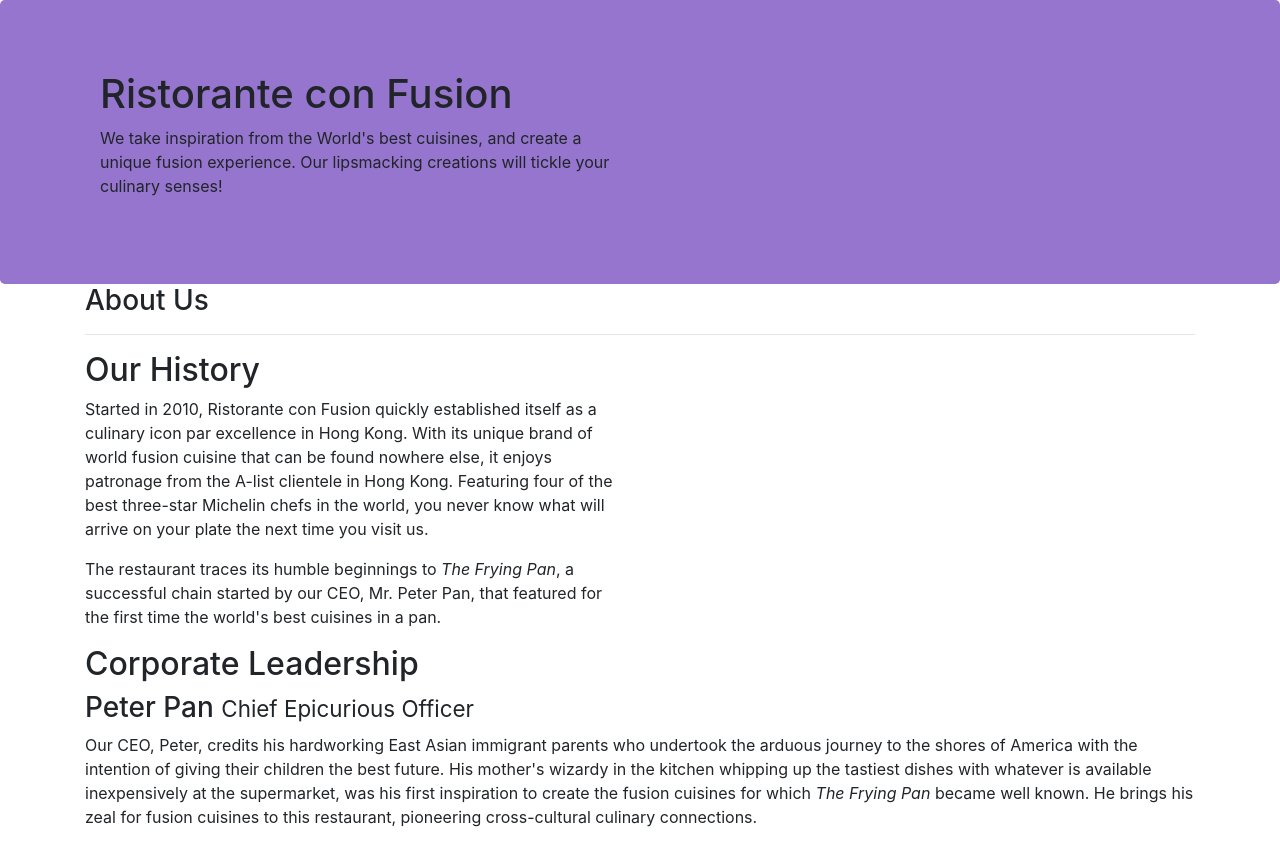
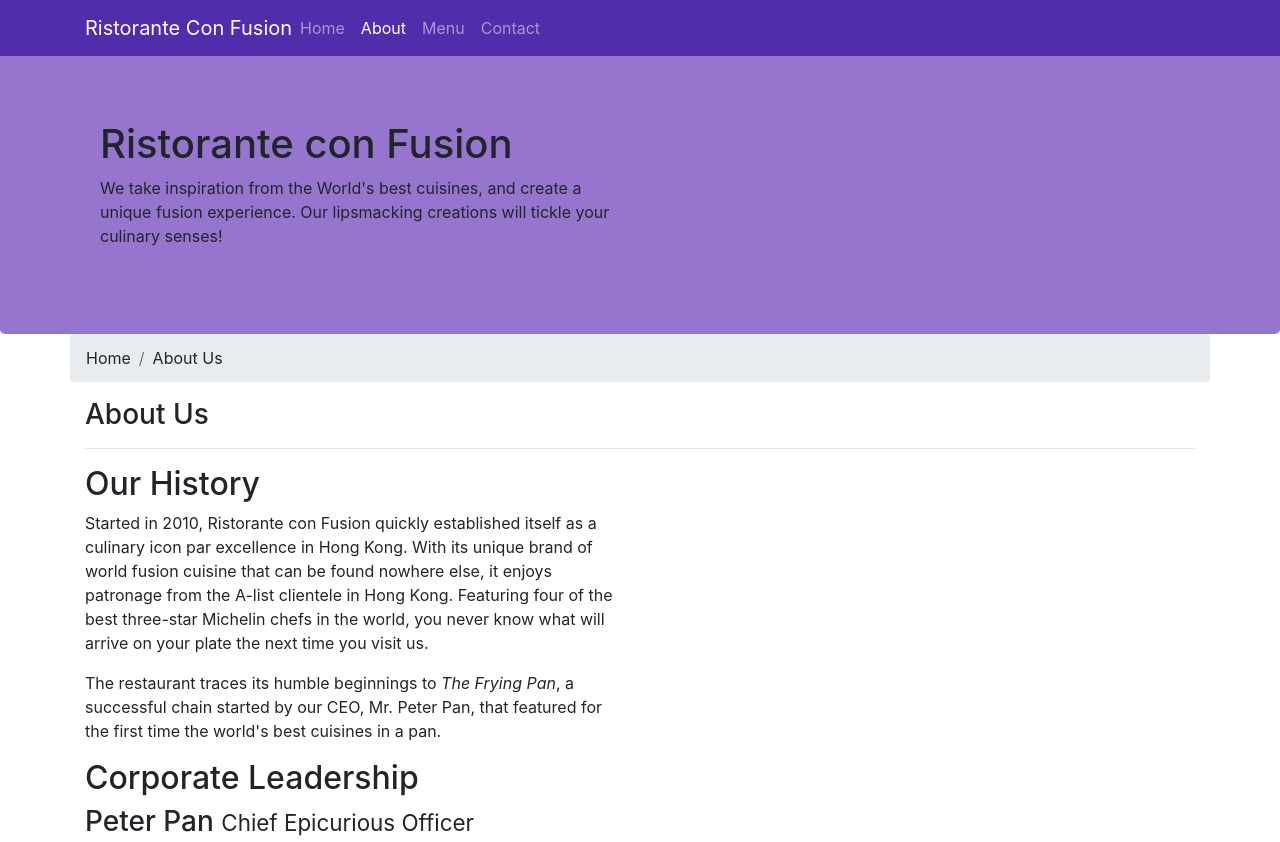
Before and after one commit to purnasrivatsa96/restaurant-website-conFusion, a website: page aboutus.html in a window 1280 px wide. Shown: the top 842 px of the page. Drawn offline with nearby package versions, Linux system fonts and the light colour scheme.

Commit message:
navbar and breadcrumb

```diff
--- a/aboutus.html
+++ b/aboutus.html
@@ -15,7 +15,22 @@
 </head>
 
 <body>
-
+<nav class='navbar navbar-dark navbar-expand-sm fixed-top'>
+        <div class='container'>
+            <button class='navbar-toggler' type='button' data-toggle='collapse' data-target='#Navbar'>
+                <span class='navbar-toggler-icon'></span>
+            </button>
+            <a class='navbar-brand mr-auto' href='./index.html'>Ristorante Con Fusion</a>
+            <div class='collapse navbar-collapse' id='Navbar'>
+                <ul class='navbar-nav mr-auto'>
+                    <li class='nav-item'><a class='nav-link' href='./index.html'>Home</a></li>
+                    <li class='nav-item active'><a class='nav-link' href='#'>About</a></li>
+                    <li class='nav-item'><a class='nav-link' href='#'>Menu</a></li>
+                    <li class='nav-item'><a class='nav-link' href='#'>Contact</a></li>
+                </ul>
+            </div>
+        </div>
+    </nav>
     <header class="jumbotron">
         <div class="container">
             <div class="row row-header">
@@ -31,6 +46,10 @@
 
     <div class='container'>
         <div class='row'>
+            <ol class='col-12 breadcrumb'>
+                <li class='breadcrumb-item'><a href='./index.html'></a>Home</li>
+                <li class='breadcrumb-item'>About Us</li>
+            </ol>
             <div class='col-12'>
                <h3>About Us</h3>
                <hr>
@@ -70,7 +89,7 @@
                 <div class="col-4 offset-1 col-sm-2">
                     <h5>Links</h5>
                     <ul class="list-unstyled">
-                        <li><a href="#">Home</a></li>
+                        <li><a href="./index.html">Home</a></li>
                         <li><a href="#">About</a></li>
                         <li><a href="#">Menu</a></li>
                         <li><a href="#">Contact</a></li>
--- a/css/styles.css
+++ b/css/styles.css
@@ -27,3 +27,12 @@
 	margin: 0px;
 	color: #0f0f0f;
 }
+
+body{
+	padding: 50px 0px 0px 0px;
+	z-index:0;
+}
+
+.navbar-dark{
+	background-color: #512DAB;
+}
```
Also changed, not shown: index.html (+17 -1 lines).
